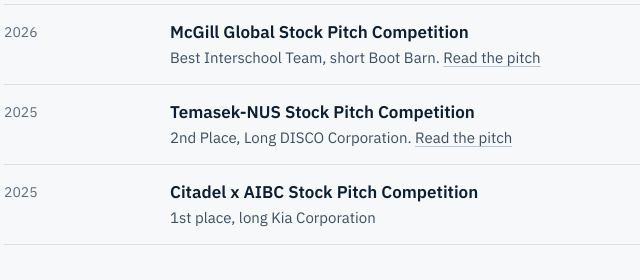
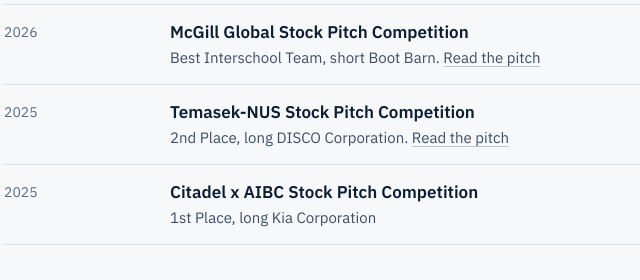
Before and after one commit to russayz/russayz.github.io, a plain HTML site: page about/index.html in a window 1280 px wide. Shown: the part 1560-1840 px from the top of the page, 400-1040 px from the left. Drawn offline with Linux system fonts and the light colour scheme.

Commit message:
Fix competition entries for 2025

```diff
--- a/about/index.html
+++ b/about/index.html
@@ -78,8 +78,8 @@
     <ol class="timeline">
       <li><span class="when">2026</span><span class="what"><strong>Point72 Academy Case Competition</strong><span>Top 7 / 650+ Teams, short FTAI Aviation. <a href="/research/ftai-aviation/">Read the pitch</a></span></span></li>
       <li><span class="when">2026</span><span class="what"><strong>McGill Global Stock Pitch Competition</strong><span>Best Interschool Team, short Boot Barn. <a href="/research/boot-barn/">Read the pitch</a></span></span></li>
-      <li><span class="when">2025</span><span class="what"><strong>Temasek-NUS Stock Pitch Competition</strong><span>2nd Place, Long DISCO Corporation. <a href="/research/disco/">Read the pitch</a></span></span></li>
-      <li><span class="when">2025</span><span class="what"><strong>Citadel x AIBC Stock Pitch Competition</strong><span>1st place, long Kia Corporation</span></span></li>
+      <li><span class="when">2025</span><span class="what"><strong>Temasek-NUS Stock Pitch Competition</strong><span>2nd Place, long DISCO Corporation. <a href="/research/disco/">Read the pitch</a></span></span></li>
+      <li><span class="when">2025</span><span class="what"><strong>Citadel x AIBC Stock Pitch Competition</strong><span>1st Place, long Kia Corporation</span></span></li>
     </ol>
   </div>
 
```
